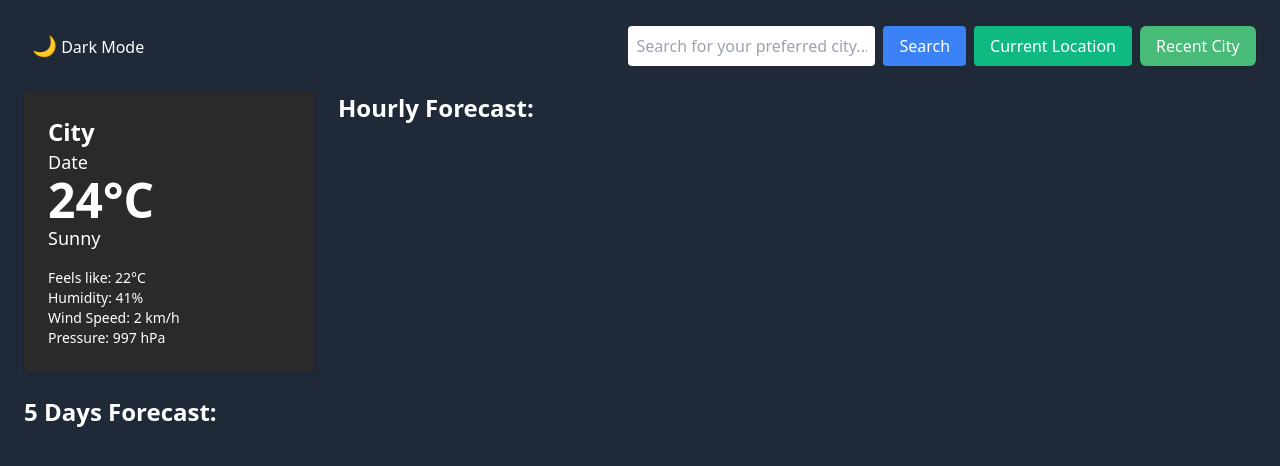
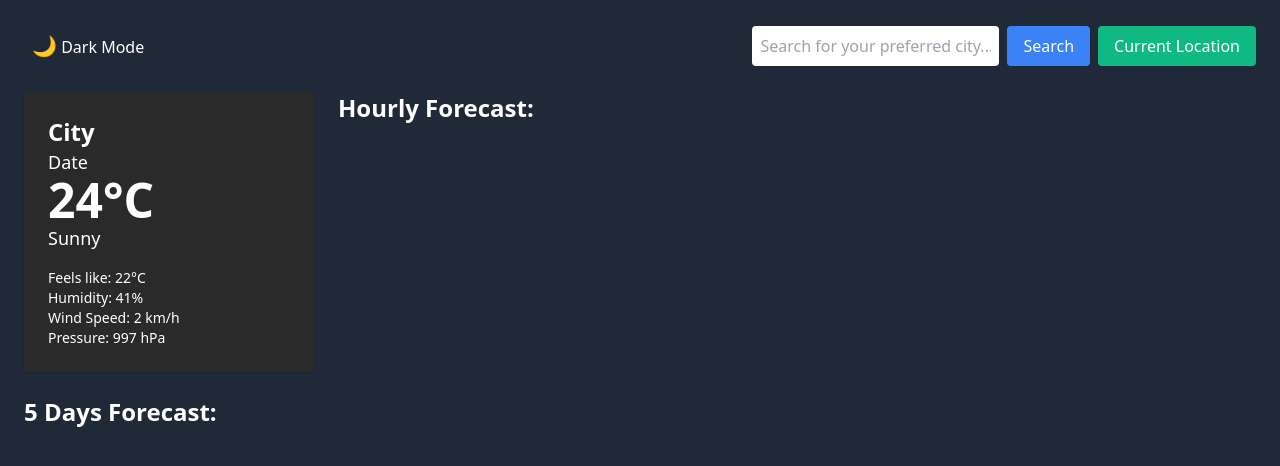
Before and after one commit to Piyush-Sahare/Project-Title-Weather-Forecast-Application-Development-in-JavaScript, a website: page index.html in a window 1280 px wide. Drawn offline with nearby package versions, Linux system fonts and the light colour scheme.

Commit message:
Bugs Fixed

```diff
--- a/index.html
+++ b/index.html
@@ -24,7 +24,7 @@
                 <input id="cityInput" class="p-2 rounded text-black mb-2 md:mb-0 md:mr-2 w-full md:w-auto" type="text" placeholder="Search for your preferred city...">
                 <button id="searchBtn" class="bg-blue-500 px-4 py-2 rounded text-white mb-2 md:mb-0 md:mr-2">Search</button>
                 <button id="currentLocation" class="bg-green-500 px-4 py-2 rounded text-white mb-2 md:mb-0">Current Location</button>
-                <select id="recentCitiesSelect" class="bg-gray-700 text-white rounded shadow-lg hidden md:block md:ml-2 w-full md:w-auto">
+                <select id="recentCitiesSelect" class="bg-gray-700 text-white rounded shadow-lg  md:block md:ml-2 w-full md:w-auto">
                     <option disabled selected>Recent City</option>
                 </select>
             </div>
--- a/script.js
+++ b/script.js
@@ -53,10 +53,11 @@ function populateDropdown(cities = JSON.parse(localStorage.getItem('recentCities
     });
 
     // Show or hide the dropdown based on the number of cities
+
     if (cities.length > 0) {
-        select.classList.remove('hidden');
+        select.style.display = 'block';
     } else {
-        select.classList.add('hidden');
+        select.style.display = 'none';
     }
 }
 
```
